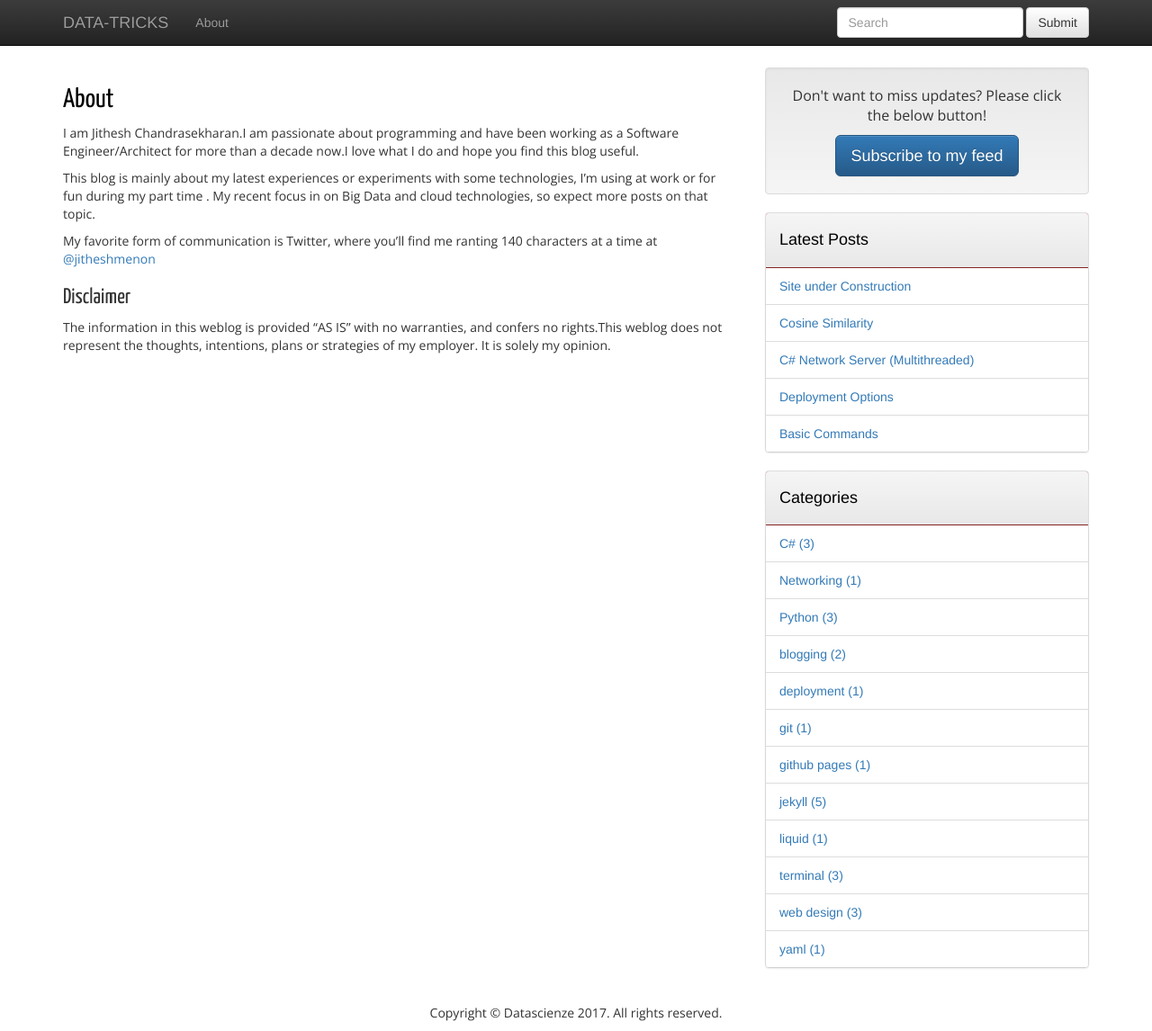
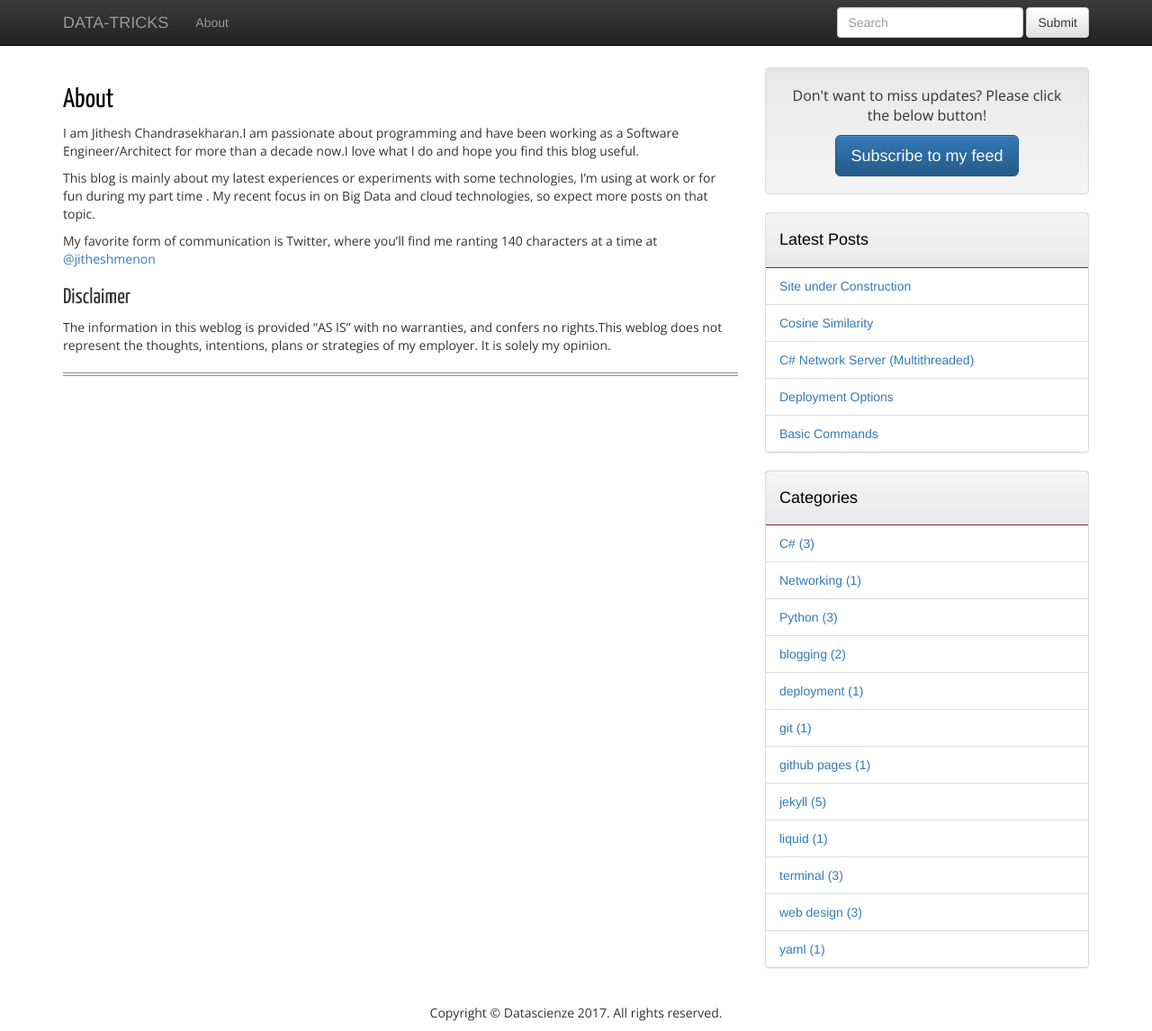
Before and after one commit to gitjit/gitjit.github.io, a Jekyll site: the page built from about.md, in a window 1280 px wide and 1146 px high. Shown: the whole window at 90% size. Built offline with Jekyll 4.4.1, drawn with Linux system fonts in a browser that asks for light colours.

Commit message:
added hr in about

```diff
--- a/about.md
+++ b/about.md
@@ -18,4 +18,6 @@ My favorite form of communication is Twitter, where you'll find me ranting 140 c
 
 The information in this weblog is provided “AS IS” with no warranties, and confers no rights.This weblog does not represent the thoughts, intentions, plans or strategies of my employer. It is solely my opinion.
 
+<hr class="style-eight">
+
 <!--Feel free to challenge me, disagree with me, or tell me I’m completely nuts in the comments section of each blog entry, but I reserve the right to delete any comment for any reason whatsoever (abusive, profane, rude, or anonymous comments) – so keep it polite, please.-->
--- a/blog.css
+++ b/blog.css
@@ -54,14 +54,39 @@ p{
     line-height: 1.4;
 }
 
+
+/* margin */
+
+.br-small {
+   display: block;
+   margin-bottom: 20px;
+   visibility: hidden;
+}
+
+
+/* hr index */
+
 .hr-shadow {
   height: 10px;
   border: 0;
   box-shadow: 0 10px 10px -10px #8c8c8c inset;
 }
 
-.br-small {
-   display: block;
-   margin-bottom: 20px;
-   visibility: hidden;
+/* hr in about page*/
+
+hr.style-eight {
+  border: 0;
+  border-top: 4px double #8c8c8c;
+  text-align: center;
+  margin: 30 0;
 }
+hr.style-eight:after {
+  content: '\2665';
+  display: inline-block;
+  position: relative;
+  top: -15px;
+  padding: 0 10px;
+  background: #fff;
+  color: #8c8c8c;
+  font-size: 18px;
+}
```
